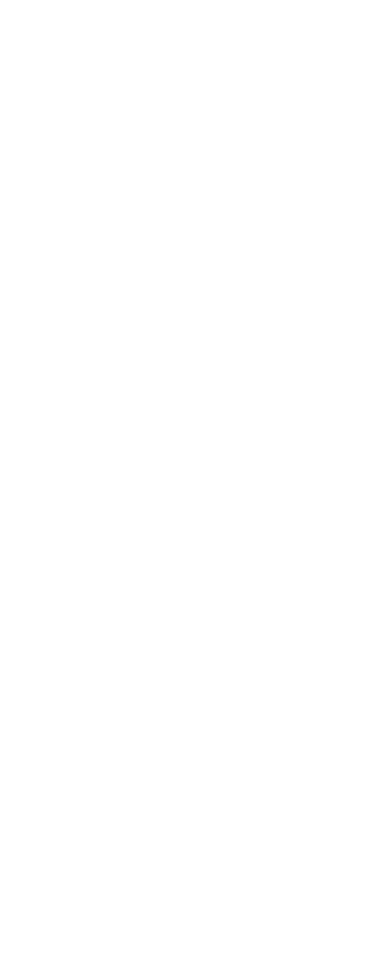
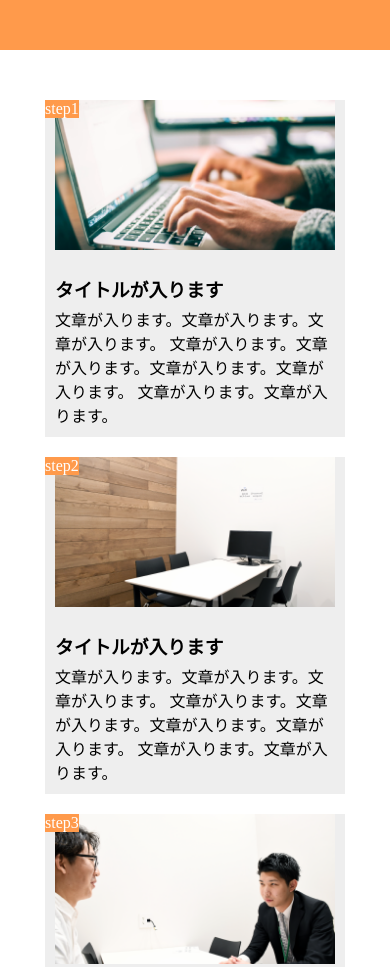
Before and after one commit to touchselect/DWC_Task1, a plain HTML site: page index.html in a window 390 px wide. Shown: the top 967 px of the page. Before the commit the page ends 844 px from the top, so only its background shows below. Drawn offline with Linux system fonts and the light colour scheme.

Commit message:
responsive

```diff
--- a/index.html
+++ b/index.html
@@ -4,9 +4,37 @@
 	<meta charset="UTF-8">
 	<meta http-equiv="X-UA-Compatible" content="IE=edge">
 	<meta name="viewport" content="width=device-width, initial-scale=1.0">
+	<link rel="stylesheet" href="style.css">
 	<title>Task1</title>
 </head>
 <body>
-
+	<header></header>
+	<main>
+		<div class="content">
+			<span class="content-step">step1</span>
+			<div class="content-image img1"></div>
+			<h3 class="content-title">タイトルが入ります</h3>
+			<p class="content-text">文章が入ります。文章が入ります。文章が入ります。
+				文章が入ります。文章が入ります。文章が入ります。文章が入ります。
+				文章が入ります。文章が入ります。</p>
+		</div>
+		<div class="content">
+			<span class="content-step">step2</span>
+			<div class="content-image img2"></div>
+			<h3 class="content-title">タイトルが入ります</h3>
+			<p class="content-text">文章が入ります。文章が入ります。文章が入ります。
+				文章が入ります。文章が入ります。文章が入ります。文章が入ります。
+				文章が入ります。文章が入ります。</p>
+		</div>
+		<div class="content">
+			<span class="content-step">step3</span>
+			<div class="content-image img3"></div>
+			<h3 class="content-title">タイトルが入ります</h3>
+			<p class="content-text">文章が入ります。文章が入ります。文章が入ります。
+				文章が入ります。文章が入ります。文章が入ります。文章が入ります。
+				文章が入ります。文章が入ります。</p>
+		</div>
+	</main>
+	<footer></footer>
 </body>
 </html>
--- a/style.css
+++ b/style.css
@@ -3,3 +3,88 @@
 	padding: 0;
 	box-sizing: border-box;
 }
+
+header{
+	width: 100%;
+	height: 50px;
+	background-color: #ff9a4b;
+}
+
+main{
+	width: 960px;
+	display: flex;
+	justify-content: center;
+	margin: 50px auto;
+}
+
+.content{
+	width: 300px;
+	margin-right: 30px;
+	background-color: #eee;
+	position: relative;
+}
+
+.content:last-child{
+	margin-right: 0;
+}
+
+.content-step{
+	background-color: #ff9a4b;
+	color: #fff;
+	position: absolute;
+	z-index: 1;
+}
+
+.content-image{
+	width: 280px;
+	height: 150px;
+	position: relative;
+	background-size: cover;
+	background-position: center;
+	margin: 10px;
+}
+
+.img1{
+	background-image: url(img/flow01.png);
+}
+
+.img2{
+	background-image: url(img/flow02.png);
+}
+
+.img3{
+	background-image: url(img/flow03.png);
+}
+
+.content-title{
+	padding: 15px 10px 5px;
+}
+
+.content-text{
+	padding: 10px;
+	padding-top: unset;
+}
+
+footer{
+	width: 100%;
+	height: 50px;
+	background-color: #aaa;
+}
+
+@media screen and (max-width:768px){
+	main{
+		width: 90%;
+		display: block;
+	}
+
+	.content{
+		margin: 0 auto;
+		margin-bottom: 20px;
+	}
+
+	.content:last-child{
+		margin-right: auto;
+		margin-bottom: 0;
+	}
+
+}
```
